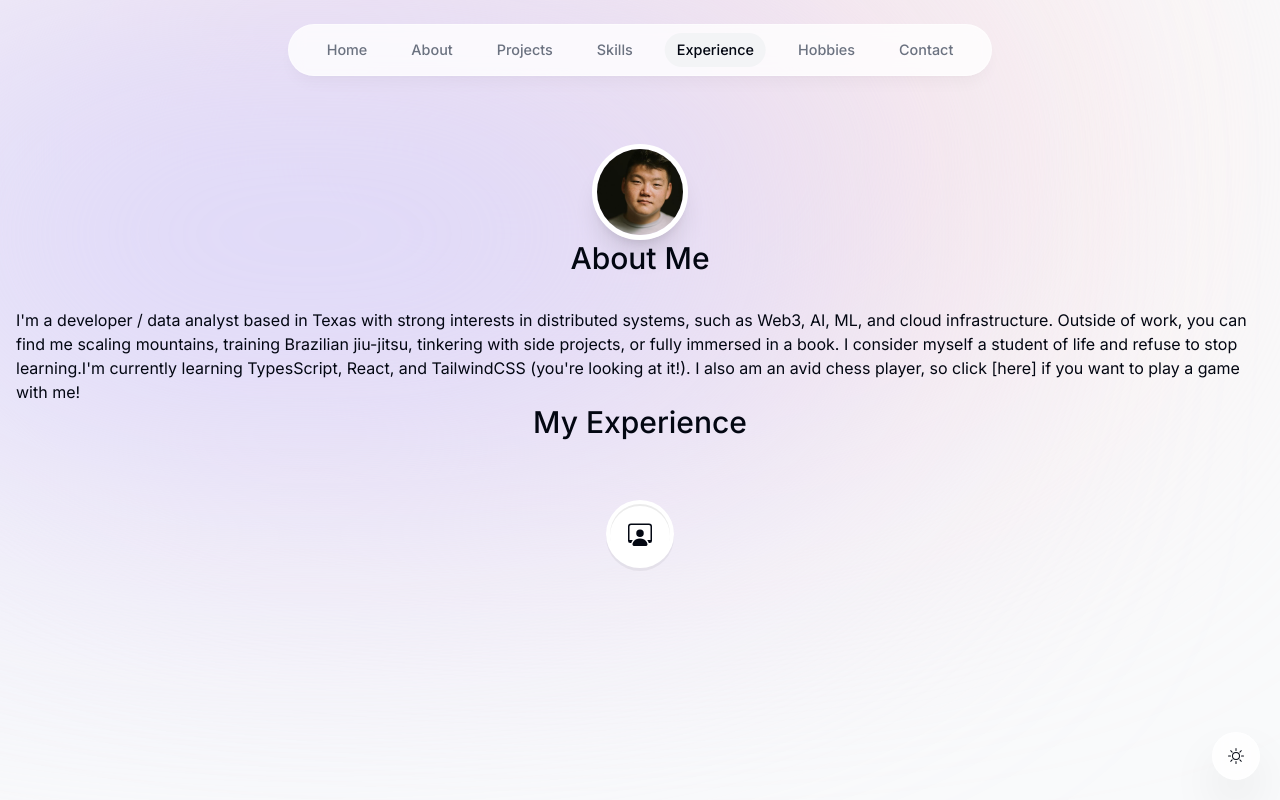
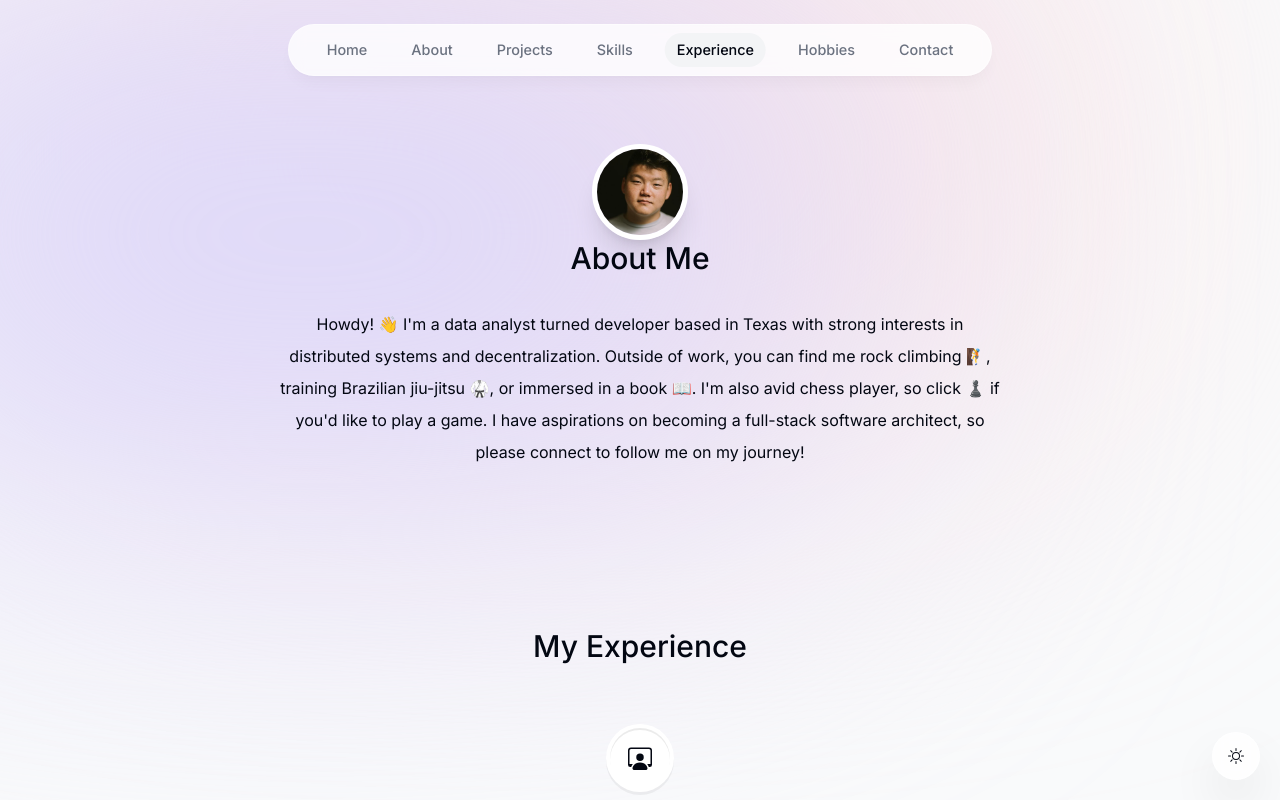
Before and after one commit to ericdwkim/my-portfolio, a Next.js app: page / in a window 1280 px wide. Shown: the top 800 px of the page. Built offline with nearby package versions, Linux system fonts and the light colour scheme.

Commit message:
updated about me content

```diff
--- a/components/about.tsx
+++ b/components/about.tsx
@@ -1,20 +1,28 @@
+/* eslint-disable */
 'use client';
 
 import React from 'react';
 import { SectionHeading } from "@/components/section-heading";
-// import { useSectionInView } from "@/lib/hooks"
+import { motion } from 'framer-motion';
+import { useSectionInView } from "@/lib/hooks";
 export const About = () => {
-    // todo: need better understanding of react hooks
-    // const { ref } = useSectionInView('About', 0.75);
+    const { ref } = useSectionInView('About');
 
     return (
-        <><SectionHeading>About me</SectionHeading><p>
-            {/* eslint-disable-next-line react/no-unescaped-entities */}
-            I'm a developer / data analyst based in Texas with strong interests in distributed systems, such as Web3, AI, ML, and cloud infrastructure.
-            Outside of work, you can find me scaling mountains, training Brazilian jiu-jitsu, tinkering with side projects, or
-            fully immersed in a book. I consider myself a student of life and refuse to stop learning.
-            {/* eslint-disable-next-line react/no-unescaped-entities */}
-            I'm currently learning TypesScript, React, and TailwindCSS (you're looking at it!). I also am an avid chess player, so click [here] if you want to play a game with me!
-        </p></>
+        <motion.section
+            ref={ref}
+            className="mb-28 max-w-[45rem] text-center leading-8 sm:mb-40 scroll-mt-28"
+            initial={{ opacity: 0, y: 100 }}
+            animate={{ opacity: 1, y: 0 }}
+            transition={{ delay: 0.175 }}
+            id="about"
+        >
+            <SectionHeading>About me</SectionHeading><p>
+
+            Howdy! 👋 I'm a data analyst turned developer based in Texas with strong interests in distributed systems and decentralization.
+            Outside of work, you can find me rock climbing 🧗, training Brazilian jiu-jitsu 🥋, or
+            immersed in a book 📖. I'm also avid chess player, so click ♟️ if you'd like to play a game.
+            I have aspirations on becoming a full-stack software architect, so please connect to follow me on my journey!
+        </p></motion.section>
     )
 }
```
